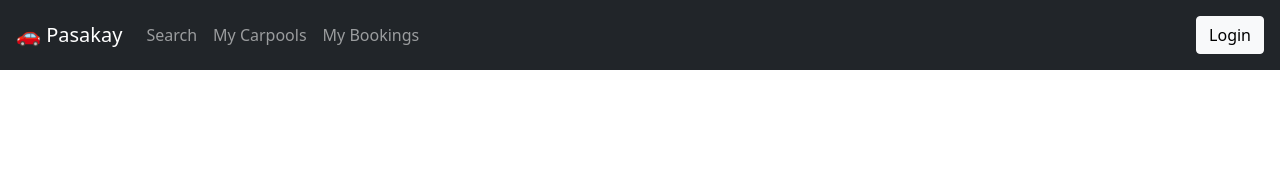
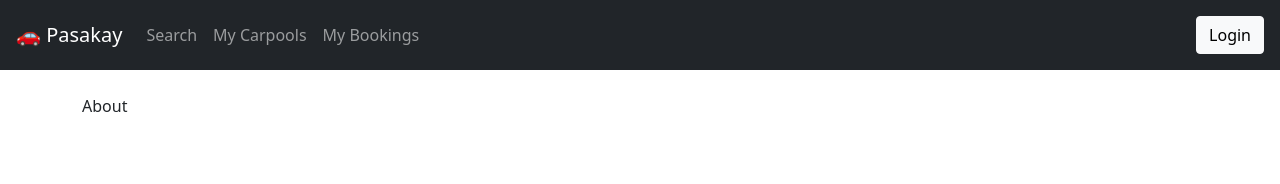
Before and after one commit to yororo/pasakay-ui-web, a React (Create React App) app: page /about in a window 1280 px wide. Shown: the top 184 px of the page. Built offline with nearby package versions, Linux system fonts and the light colour scheme; no server answers.

Commit message:
add about page

```diff
--- a/src/App.js
+++ b/src/App.js
@@ -8,6 +8,7 @@ import Home from "./components/home/Home";
 import { LinkContainer } from "react-router-bootstrap";
 import Profile from "./components/user/Profile";
 import NavUserProfile from "./components/nav/NavUserProfile";
+import About from "./components/home/About";
 
 function App() {
   return (
@@ -55,6 +56,7 @@ function App() {
             path="/profile"
             element={<ProtectedRoute component={Profile} />}
           />
+          <Route path="/about" element={<About />} />
         </Routes>
       </Container>
     </>
--- /dev/null
+++ b/src/components/home/About.js
@@ -0,0 +1,7 @@
+import React from "react";
+
+const About = () => {
+  return <div>About</div>;
+};
+
+export default About;
```
